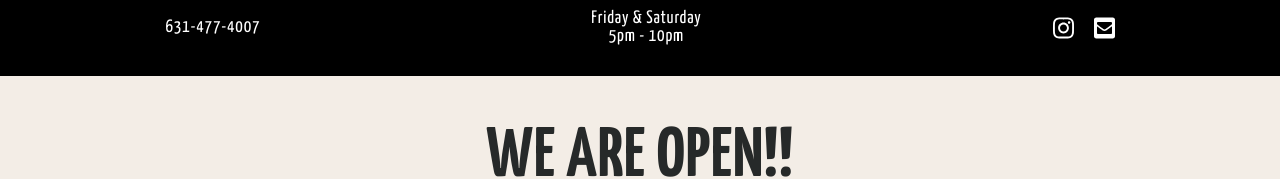
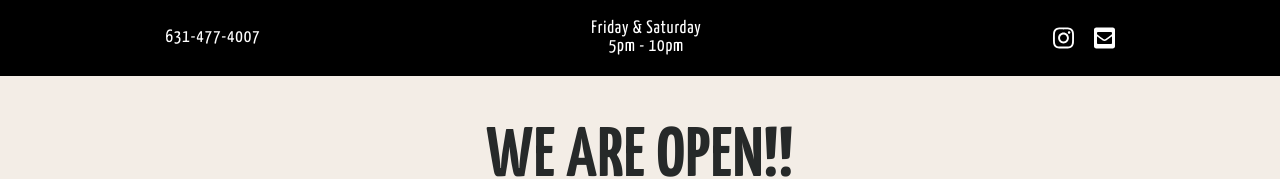
Before and after one commit to asabogal/2020-kon-tiki, a Next.js app: page / in a window 1280 px wide. Shown: the top 179 px of the page. Built offline with nearby package versions, Linux system fonts and the light colour scheme.

Commit message:
center and fix padding

```diff
--- a/components/navigation/NavHeader.js
+++ b/components/navigation/NavHeader.js
@@ -26,7 +26,7 @@ const Container = styled.div`
   align-items: center;
   z-index: 900;
   height: auto;
-  padding: 10px 0px;
+  padding-top: 20px;
   background-color: black;
   z-index: 900;
   a {
@@ -36,6 +36,9 @@ const Container = styled.div`
     &:hover {
       text-decoration: underline;
     }
+  }
+  @media (max-width: 599px) {
+    padding: 15px 0px;
   }
 `;
 
```
